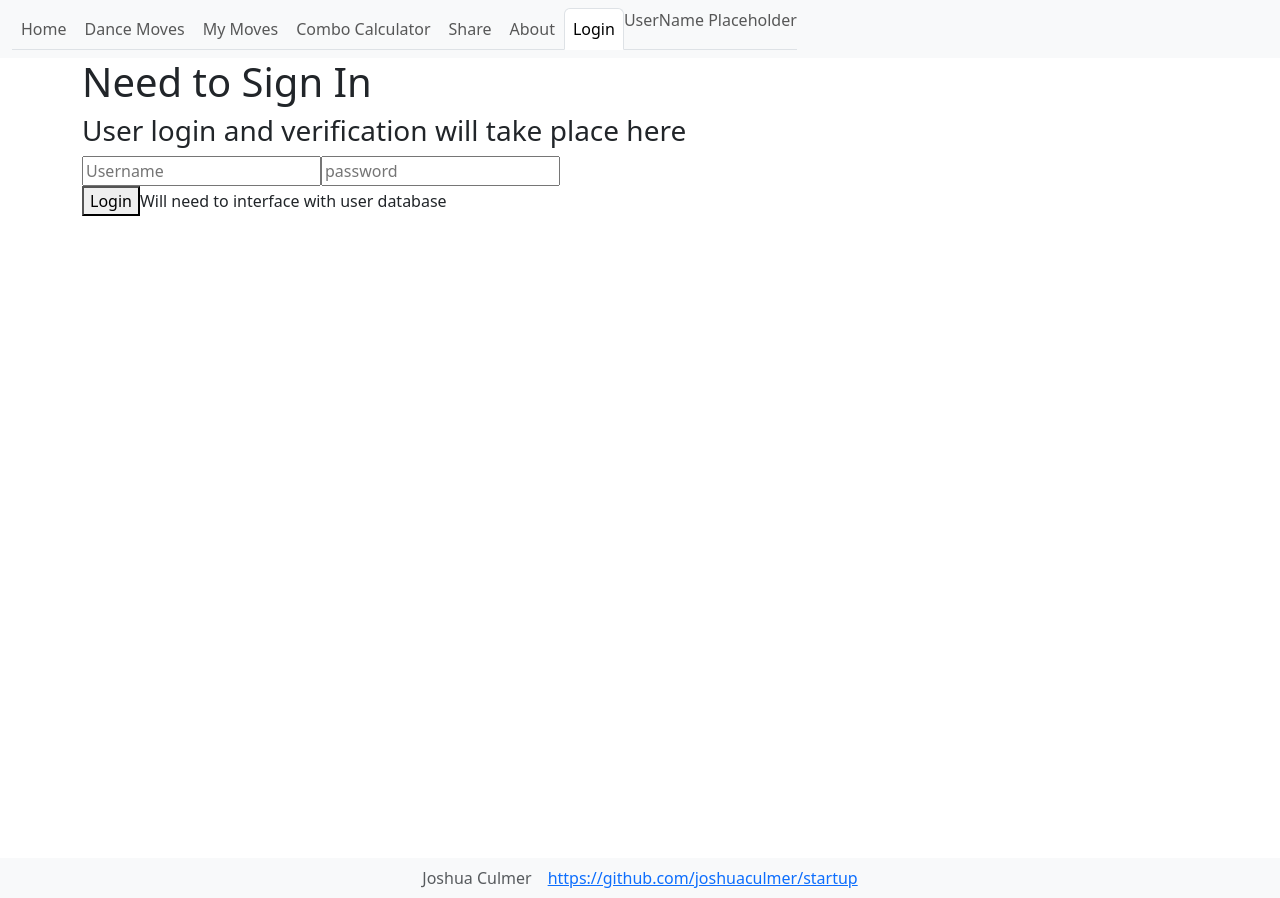
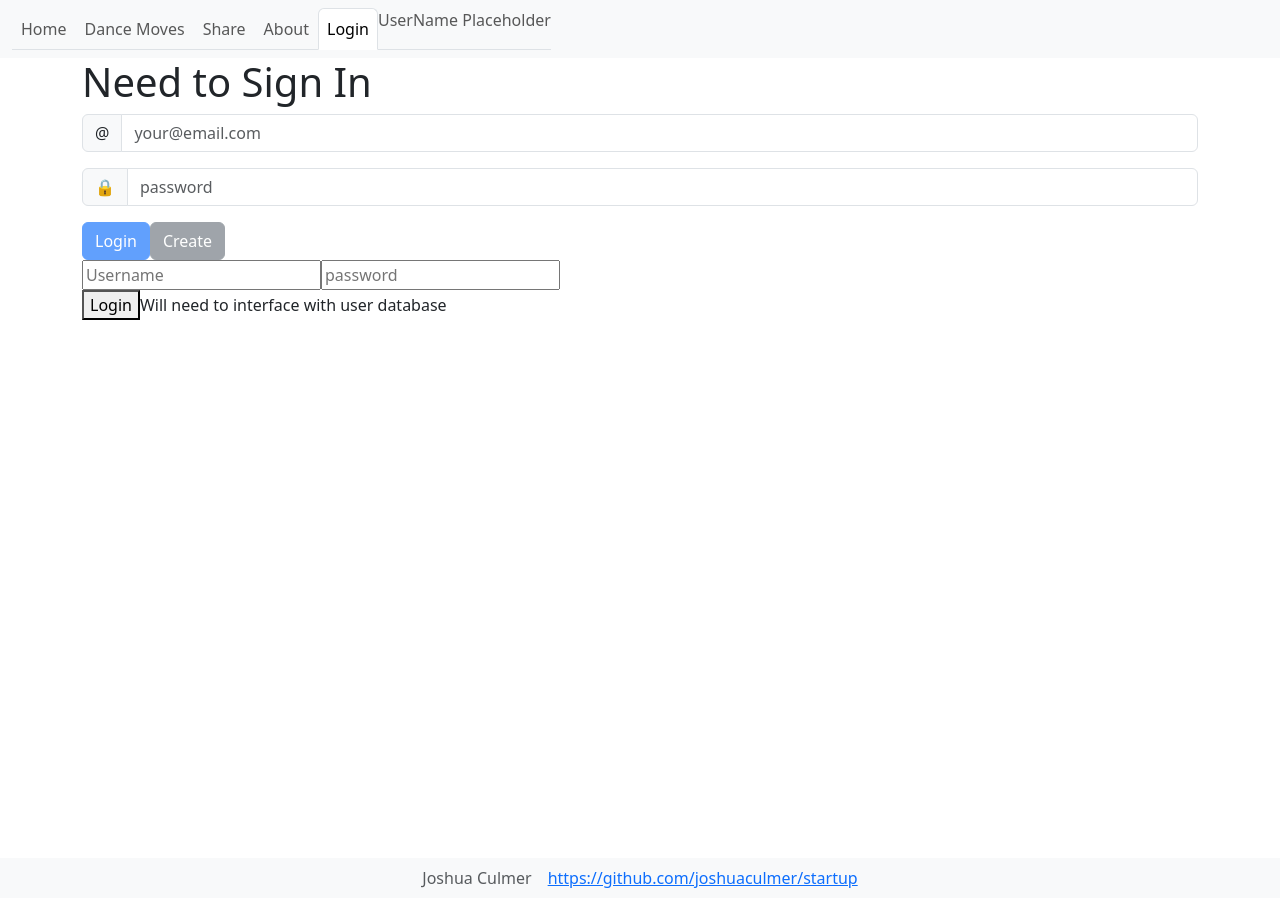
Before and after one commit to joshuaculmer/startup, a React (Vite) app: page /Login in a window 1280 px wide. Built offline with nearby package versions, Linux system fonts and the light colour scheme.

Commit message:
Implemented(Dynamic Header based on login info)

```diff
--- a/src/app.jsx
+++ b/src/app.jsx
@@ -25,8 +25,10 @@
                             <ul class="navbar-nav nav-tabs me-auto mb-2 mb-lg-0">
                                 <NavLink className='nav-link' to=''>Home</NavLink>
                                 <NavLink className='nav-link' to='DanceMoves'>Dance Moves</NavLink>
-                                <NavLink className='nav-link' to='MyMoves'>My Moves</NavLink>
-                                <NavLink className='nav-link' to='ComboCalculator'>Combo Calculator</NavLink>
+                                {authState === AuthState.Authenticated && (
+                                    <NavLink className='nav-link' to='MyMoves'>My Moves</NavLink>)}
+                                {authState === AuthState.Authenticated && (
+                                    <NavLink className='nav-link' to='ComboCalculator'>Combo Calculator</NavLink>)}
                                 <NavLink className='nav-link' to='Share'>Share</NavLink>
                                 <NavLink className='nav-link' to='About'>About</NavLink>
                                 <NavLink className='nav-link' to='Login'>Login</NavLink>
--- /dev/null
+++ b/src/login/authenticated.jsx
@@ -0,0 +1,25 @@
+import React from 'react';
+import { useNavigate } from 'react-router-dom';
+
+import Button from 'react-bootstrap/Button';
+
+export function Authenticated(props) {
+    const navigate = useNavigate();
+
+    function logout() {
+        localStorage.removeItem('userName');
+        props.onLogout();
+    }
+
+    return (
+        <div>
+            <div className='playerName'>{props.userName}</div>
+            <Button variant='primary' onClick={() => navigate('/play')}>
+                Play
+            </Button>
+            <Button variant='secondary' onClick={() => logout()}>
+                Logout
+            </Button>
+        </div>
+    );
+}
--- a/src/login/login.jsx
+++ b/src/login/login.jsx
@@ -1,15 +1,25 @@
 import React from "react";
 import { AuthState } from './authState';
+import { Unauthenticated } from "./unathenticated";
+import { Authenticated } from "./authenticated";
 
 export function Login({ userName, authState, onAuthChange }) {
     return (
         <main>
             <div class="container vh-100">
                 {authState !== AuthState.Unknown && <h1>Need to Sign In</h1>}
-                {authState === AuthState.Unknown && <h1>You're Signed In!</h1>}
-                <section>
-                    <h3>User login and verification will take place here</h3>
-                </section>
+                {authState === AuthState.Authenticated &&
+                    <Authenticated userName={userName} onLogout={() => onAuthChange(userName, AuthState.Unauthenticated)}></Authenticated>}
+
+                {authState === AuthState.Unauthenticated && (
+                    <Unauthenticated
+                        userName={userName}
+                        onLogin={(loginUserName) => {
+                            onAuthChange(loginUserName, AuthState.Authenticated);
+                        }}
+                    />
+                )}
+
                 <div>
                     <input type="text" id="username" name="varUsername" placeholder="Username" required pattern="[Aa].*" />
                     <input type="password" id="password" name="varPassword" placeholder="password" required pattern="[Aa].*" />
--- /dev/null
+++ b/src/login/messageDialog.jsx
@@ -0,0 +1,15 @@
+import React from 'react';
+
+import Button from 'react-bootstrap/Button';
+import Modal from 'react-bootstrap/Modal';
+
+export function MessageDialog(props) {
+    return (
+        <Modal {...props} show={props.message} centered>
+            <Modal.Body>{props.message}</Modal.Body>
+            <Modal.Footer>
+                <Button onClick={props.onHide}>Close</Button>
+            </Modal.Footer>
+        </Modal>
+    );
+}
--- /dev/null
+++ b/src/login/unathenticated.jsx
@@ -0,0 +1,42 @@
+import React from 'react';
+import Button from 'react-bootstrap/Button';
+import { MessageDialog } from './messageDialog';
+
+export function Unauthenticated(props) {
+    const [userName, setUserName] = React.useState(props.userName);
+    const [password, setPassword] = React.useState('');
+    const [displayError, setDisplayError] = React.useState(null);
+
+    async function loginUser() {
+        localStorage.setItem('userName', userName);
+        props.onLogin(userName);
+    }
+
+    async function createUser() {
+        localStorage.setItem('userName', userName);
+        props.onLogin(userName);
+    }
+
+    return (
+        <>
+            <div>
+                <div className='input-group mb-3'>
+                    <span className='input-group-text'>@</span>
+                    <input className='form-control' type='text' value={userName} onChange={(e) => setUserName(e.target.value)} placeholder='your@email.com' />
+                </div>
+                <div className='input-group mb-3'>
+                    <span className='input-group-text'>🔒</span>
+                    <input className='form-control' type='password' onChange={(e) => setPassword(e.target.value)} placeholder='password' />
+                </div>
+                <Button variant='primary' onClick={() => loginUser()} disabled={!userName || !password}>
+                    Login
+                </Button>
+                <Button variant='secondary' onClick={() => createUser()} disabled={!userName || !password}>
+                    Create
+                </Button>
+            </div>
+
+            <MessageDialog message={displayError} onHide={() => setDisplayError(null)} />
+        </>
+    );
+}
```
